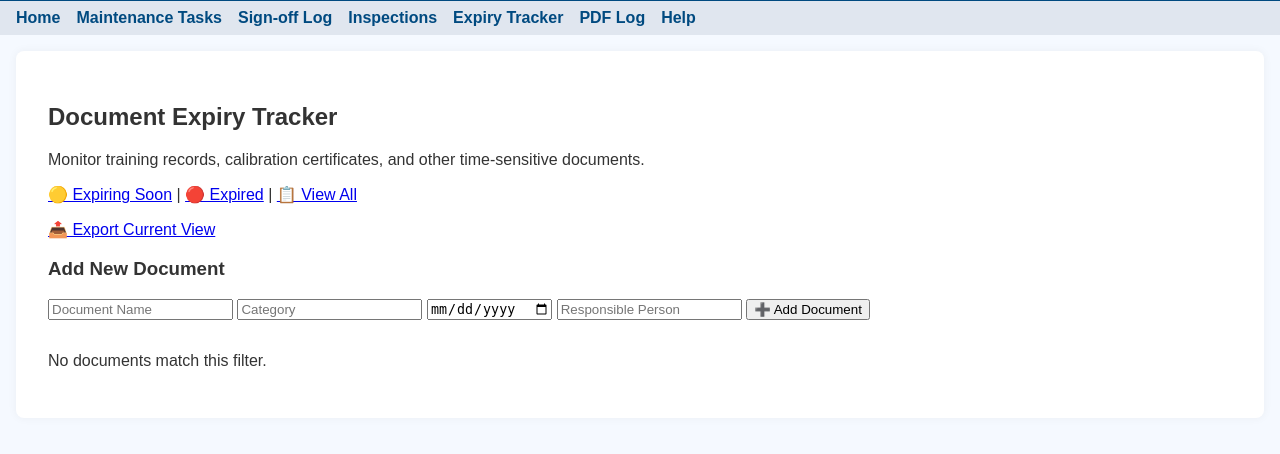
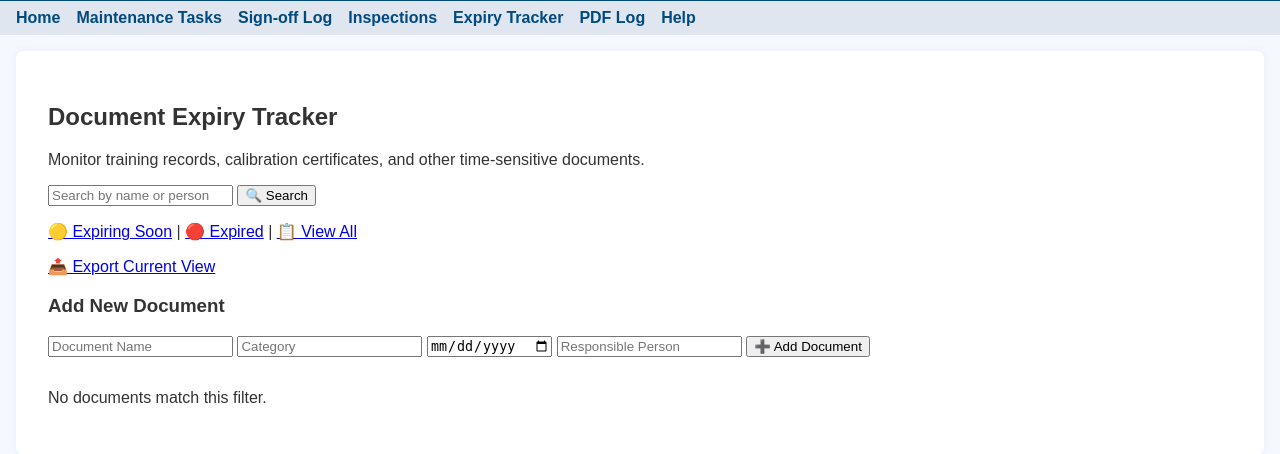
Before and after one commit to C-3-3/aero-repair-dashboard, a Flask app: page /expiry in a window 1280 px wide. Shown: the part 230-684 px from the top of the page. Run offline with Flask 3, Linux system fonts and the light colour scheme; the visitor is signed in with stand-in values (Sample User, id 1); data comes from the database, SQL or seed files in the repository.

Commit message:
Add search bar to expiry tracker

```diff
--- a/app.py
+++ b/app.py
@@ -231,6 +231,7 @@ def expiry():
         return redirect(url_for('login'))
 
     filter_type = request.args.get('filter', 'expiring')
+    search_query = request.args.get('q', '').lower()
 
     conn = sqlite3.connect(EXPIRY_DB)
     cursor = conn.cursor()
@@ -244,7 +245,6 @@ def expiry():
         )
     ''')
 
-    # Handle form submission
     if request.method == 'POST':
         name = request.form['name']
         category = request.form['category']
@@ -255,9 +255,8 @@ def expiry():
             VALUES (?, ?, ?, ?)
         ''', (name, category, expiry_date, responsible))
         conn.commit()
-        return redirect('/expiry?filter=' + filter_type)
+        return redirect(f'/expiry?filter={filter_type}&q={search_query}')
 
-    # Filter logic
     cursor.execute("SELECT * FROM documents")
     all_docs = cursor.fetchall()
     conn.close()
@@ -271,16 +270,24 @@ def expiry():
             if expiry_str and expiry_str.strip() and expiry_str.strip() != "0000-00-00":
                 expiry_date = datetime.strptime(expiry_str.strip(), "%Y-%m-%d")
                 days_left = (expiry_date - today).days
-                if (
+
+                matches_filter = (
                     (filter_type == "expiring" and 0 <= days_left <= 30) or
                     (filter_type == "expired" and days_left < 0) or
                     (filter_type == "all")
-                ):
+                )
+
+                matches_search = (
+                    search_query in doc[1].lower() or search_query in doc[4].lower()
+                ) if search_query else True
+
+                if matches_filter and matches_search:
                     filtered_docs.append((doc, days_left))
         except Exception:
             continue
 
-    return render_template("expiry.html", documents=filtered_docs, filter_type=filter_type)
+    return render_template("expiry.html", documents=filtered_docs, filter_type=filter_type, search_query=search_query)
+
 
 
 @app.route('/expiry/export')
--- a/templates/expiry.html
+++ b/templates/expiry.html
@@ -7,6 +7,13 @@
 <h2>Document Expiry Tracker</h2>
 
 <p>Monitor training records, calibration certificates, and other time-sensitive documents.</p>
+
+<form method="GET" action="/expiry" style="margin-bottom: 1rem;">
+  <input type="text" name="q" placeholder="Search by name or person" value="{{ search_query }}">
+  <input type="hidden" name="filter" value="{{ filter_type }}">
+  <button type="submit">🔍 Search</button>
+</form>
+
 
 <div style="margin-bottom: 1rem;">
   <a href="/expiry?filter=expiring">🟡 Expiring Soon</a> |
```
